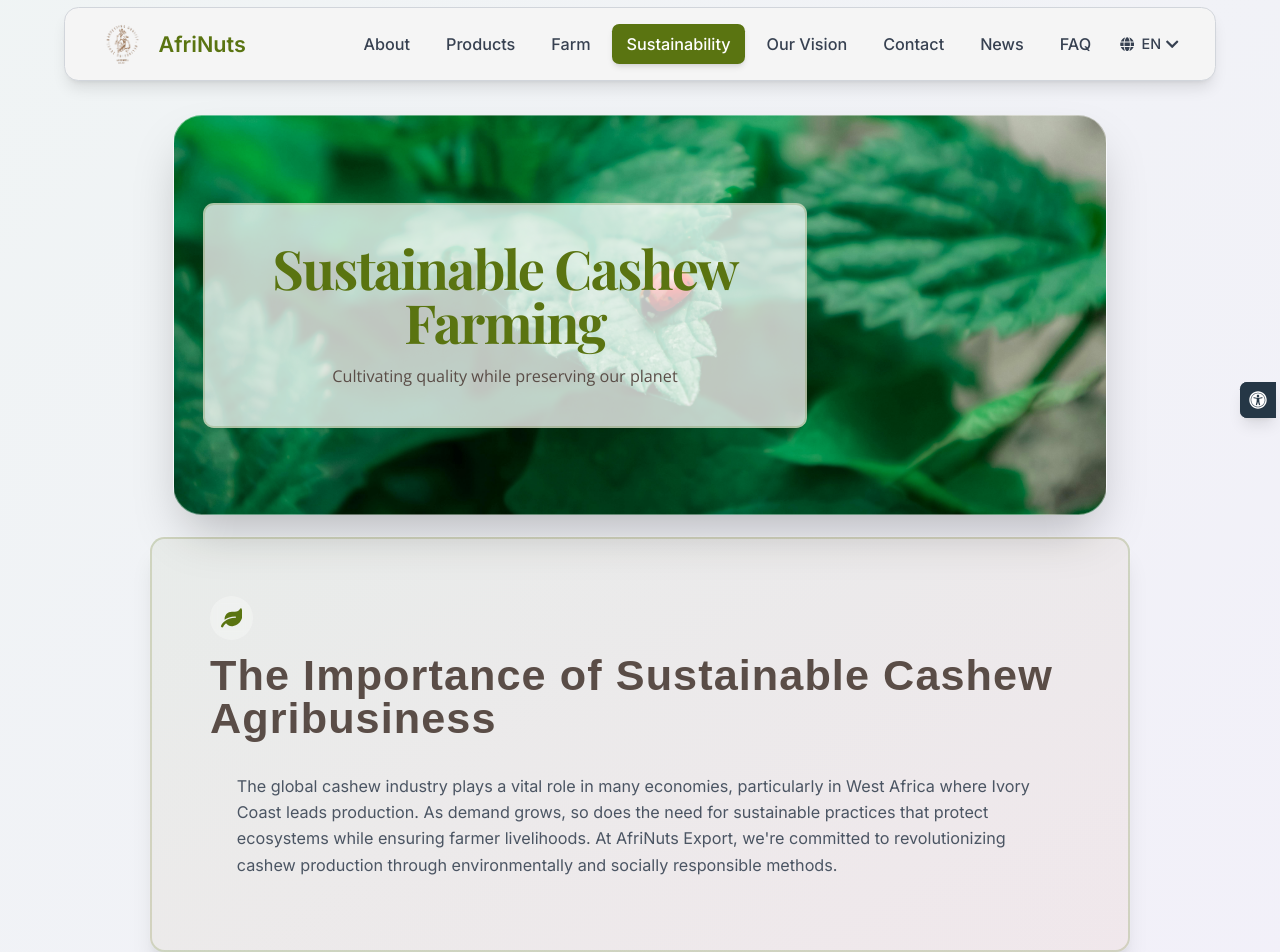
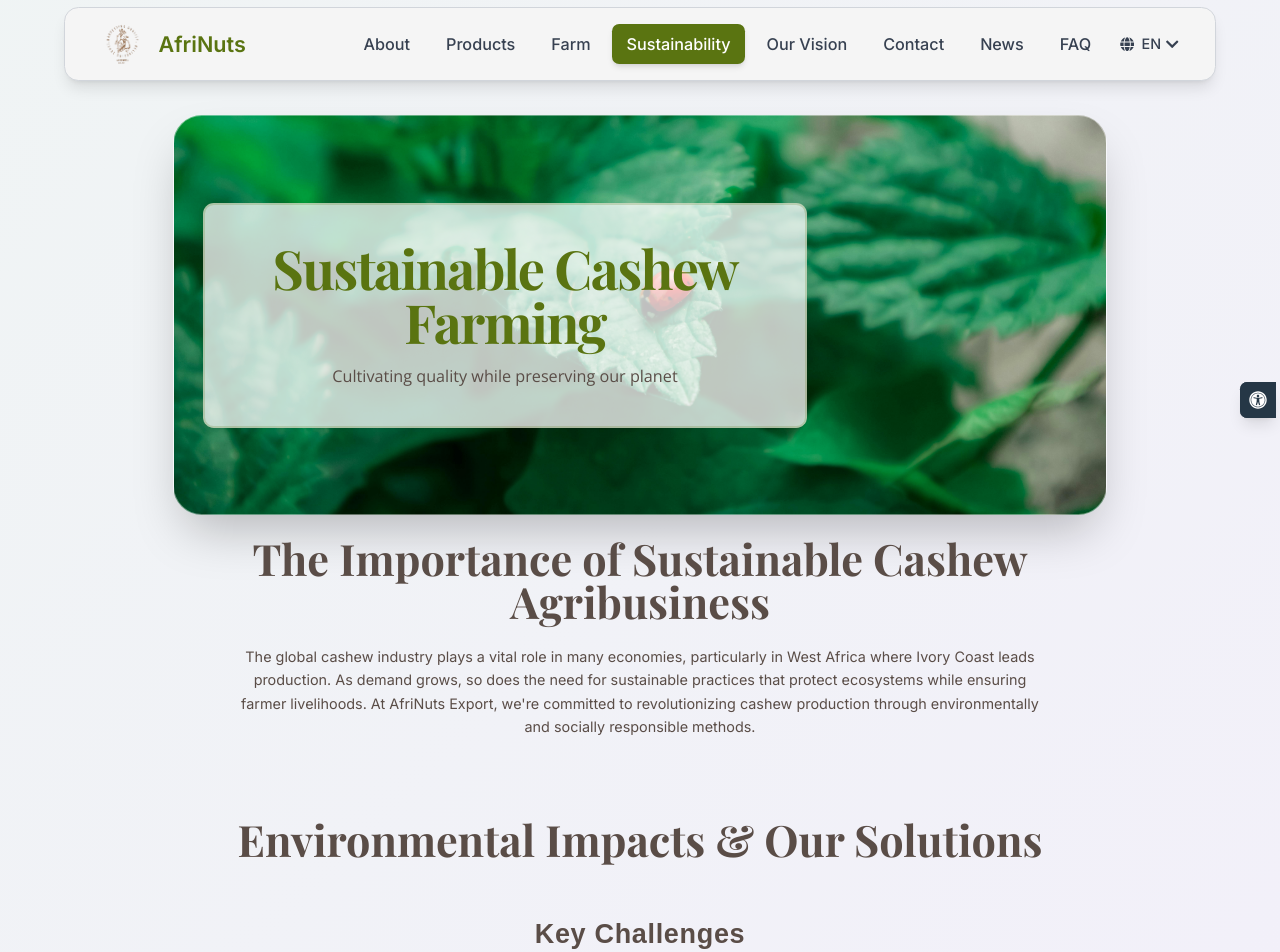
Before and after one commit to Hamza-hub320/afrinuts-export, a React (Vite) app: page /afrinuts-export/sustainability in a window 1280 px wide. Shown: the top 952 px of the page. Built offline with nearby package versions, Linux system fonts and the light colour scheme.

Commit message:
Removed the info card from sustainibility section

```diff
--- a/src/pages/Sustainability.tsx
+++ b/src/pages/Sustainability.tsx
@@ -81,43 +81,29 @@ const Sustainability: React.FC = () => {
             </Section>
 
             {/* Sustainability Introduction Section */}
-            {/* Sustainability Introduction Section */}
             <Section className="py-0 md:py-6">
                 <div className="w-full max-w-6xl mx-auto px-4 sm:px-6 lg:px-8">
-                    <InfoCard
-                        variant="default"
-                        className="p-8 sm:p-10 md:p-12 lg:p-16"
-                        icon={FaLeaf}
-                        title={
-                            <motion.div variants={fadeIn}>
-                                <Typography
-                                    variant="h3"
-                                    className="mb-6 text-3xl sm:text-4xl md:text-5xl font-bold text-gray-900"
-                                >
-                                    {t('intro.title')}
-                                </Typography>
-                            </motion.div>
-                        }
-                        iconColor="text-primary"
-                        hideIconContainer={true}
+                    <motion.div
                         initial="hidden"
                         whileInView="visible"
                         viewport={{ once: true, margin: "-100px" }}
                         variants={staggerContainer}
+                        className="text-center"
                     >
-                        <div className="max-w-4xl mx-auto space-y-6 text-lg text-gray-600">
-                            {(t('intro.content', { returnObjects: true }) as string[]).map((paragraph, index) => (
-                                <motion.p
-                                    variants={fadeIn}
-                                    transition={{ delay: 0.1 }}
-                                    key={`intro-para-${index}`}
-                                    className="leading-relaxed"
-                                >
-                                    {paragraph}
-                                </motion.p>
-                            ))}
-                        </div>
-                    </InfoCard>
+                        <motion.div variants={fadeIn}>
+                            <Typography
+                                variant="h2"
+                                className="mb-6 text-3xl sm:text-4xl md:text-5xl font-bold text-gray-900"
+                            >
+                                {t('intro.title')}
+                            </Typography>
+                        </motion.div>
+                        <motion.div variants={fadeIn}>
+                            <Typography variant="body" className="max-w-4xl mx-auto">
+                                {t('intro.content')}
+                            </Typography>
+                        </motion.div>
+                    </motion.div>
                 </div>
             </Section>
 
```
